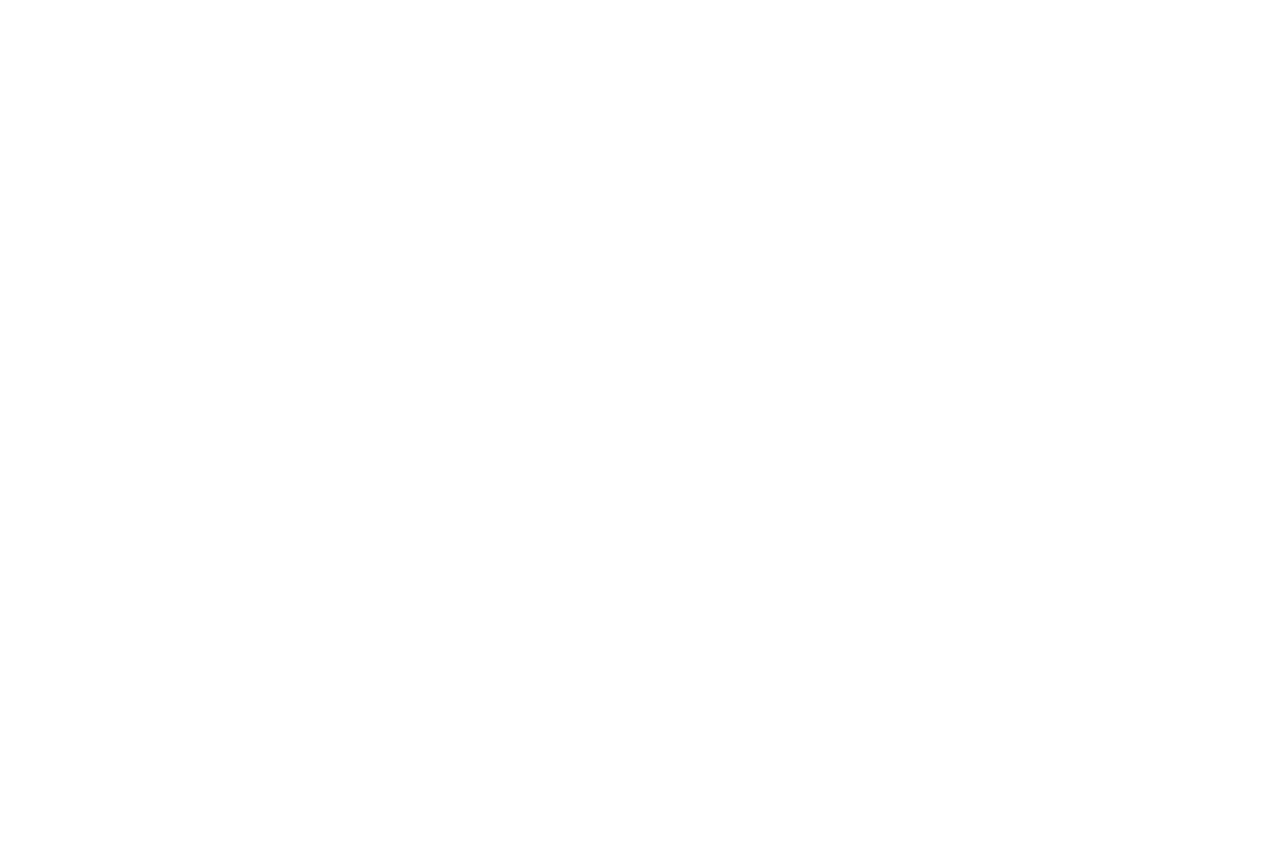
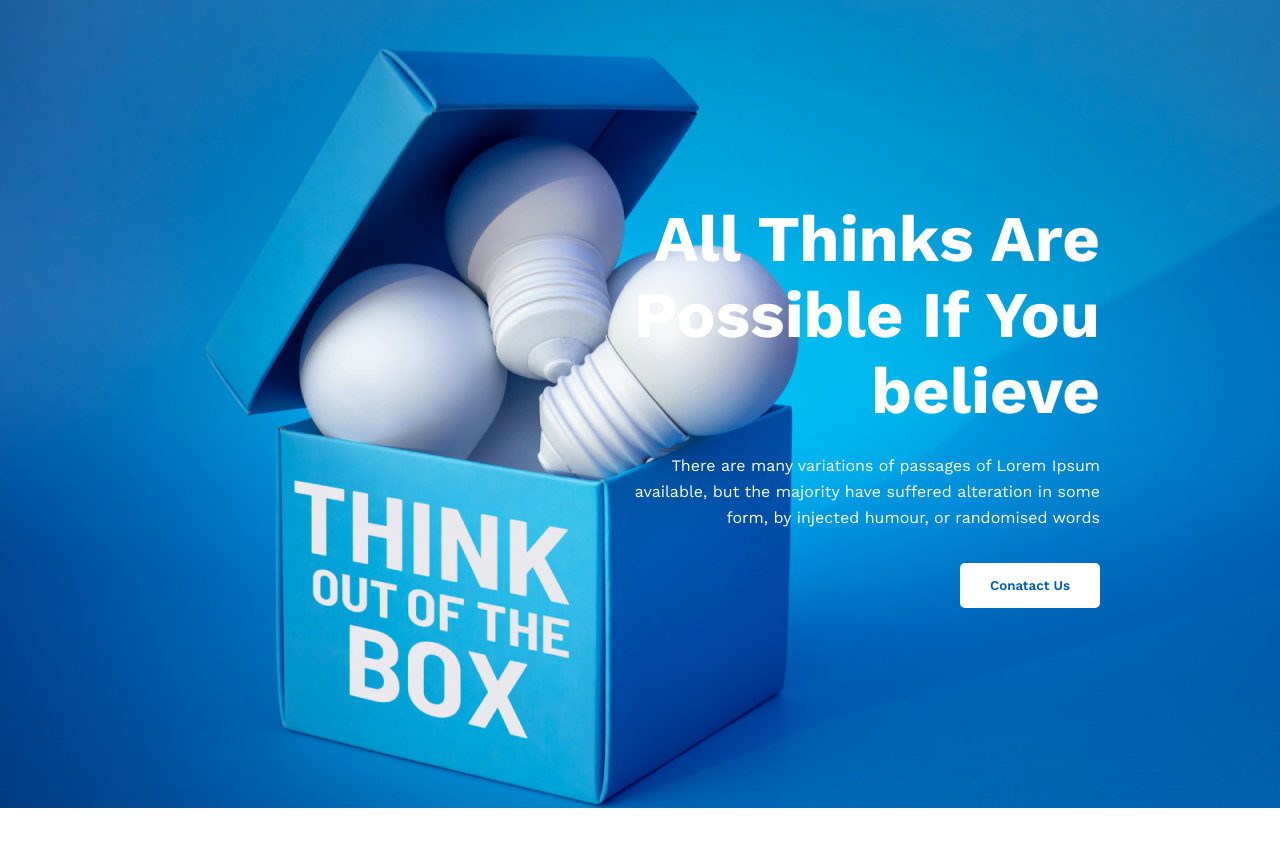
Before and after one commit to emon-101/New-Me, a plain HTML site: page index.html in a window 1280 px wide. Before the commit the page ends 800 px from the top, so only its background shows below. Drawn offline with nearby package versions, Linux system fonts and the light colour scheme.

Commit message:
complete the header section

```diff
--- a/index.html
+++ b/index.html
@@ -4,8 +4,19 @@
     <meta charset="UTF-8">
     <meta name="viewport" content="width=device-width, initial-scale=1.0">
     <title>New Year New Me</title>
+    <link rel="stylesheet" href="style.css">
 </head>
 <body>
+    <header>
+        <div class="banner-section">
+            <div class="banner-content">
+                <h1 class="banner-heading">All Thinks Are Possible If You believe</h1>
+                <p>There are many variations of passages of Lorem Ipsum available, but the majority have suffered alteration in some form, by injected humour, or randomised words</p>
+                <button class="btn-primary">Conatact Us</button>
+            </div>
+        </div>
+    </header>
+
 
 </body>
 </html>
--- a/style.css
+++ b/style.css
@@ -0,0 +1,67 @@
+/* Google font */
+@import url('https://fonts.googleapis.com/css2?family=Work+Sans:ital,wght@0,100..900;1,100..900&display=swap');
+
+/* Universal Styles */
+* {
+    margin: 0;
+    padding: 0;
+    box-sizing: border-box;
+    font-family: "Work Sans", sans-serif;
+    font-optical-sizing: auto;
+}
+
+/* Shared Styles */
+
+.btn-primary {
+    color: rgba(0, 95, 172, 1);
+    background-color: rgba(255,255,255,1);
+    padding: 15px 30px;
+    border-radius: 5px;
+    border: none;
+    font-weight: 600;
+    cursor: pointer;
+}
+
+.btn-primary:hover {
+    padding: 15px 35px;
+}
+
+
+/* Heading Section */
+header {
+    background: url("./images/banner/banner3.png");
+    height: 808px;
+    margin-bottom: 140px;
+}
+
+.banner-section{
+    display: flex;
+    justify-content: end;
+    align-items: center;
+    height: 100%;
+    padding-right: 180px;
+    /* border: 1px solid red; */
+}
+
+.banner-content {
+    max-width: 480px;
+    text-align: right;
+    /* border: 2px solid brown; */
+}
+
+.banner-content .banner-heading {
+    font-size: 65px;
+    font-weight: 700;
+    line-height: 76px;
+    letter-spacing: 0;
+    color: rgba(255,255,255,1);
+    margin-bottom: 24px;
+}
+
+.banner-content p {
+    font-size: 16px;
+    line-height: 26px;
+    letter-spacing: 0;
+    color: rgba(255,255,255,1);
+    margin-bottom: 32px;
+}
```
